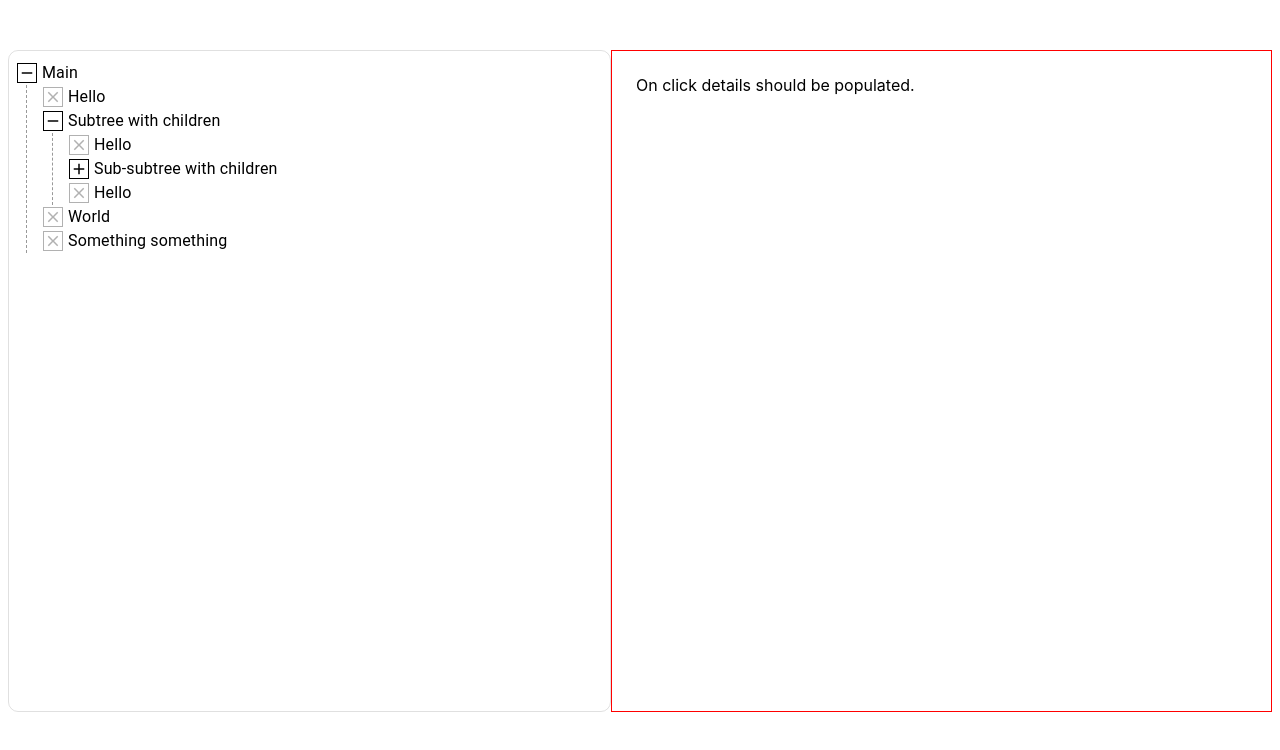
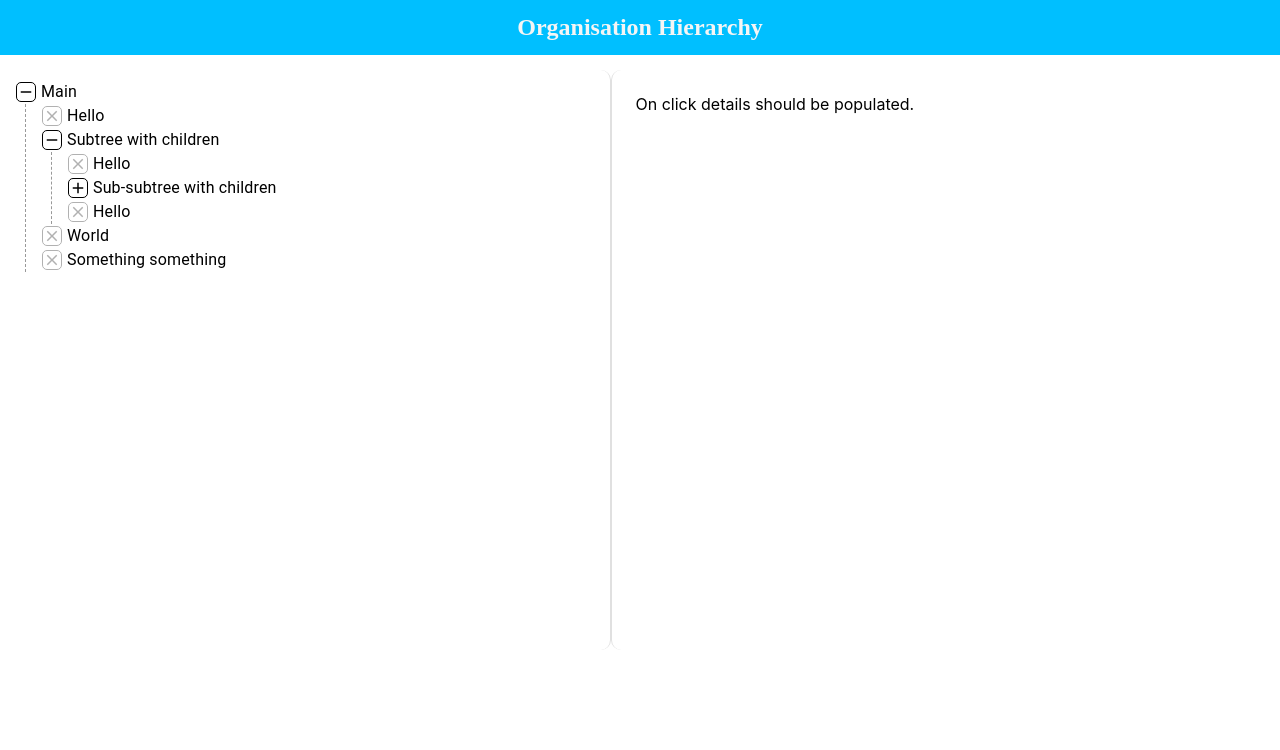
Before and after one commit to msuraj11/organisation-hierarchy, a React (Create React App) app: page / in a window 1280 px wide. Shown: the top 750 px of the page. Built offline with nearby package versions, Linux system fonts and the light colour scheme.

Commit message:
UX-Design

```diff
--- a/src/App.css
+++ b/src/App.css
@@ -1,13 +1,26 @@
+.header {
+  top: 0;
+  left: 0;
+  right: 0;
+  position: fixed;
+  padding: 14px 0;
+  text-align: center;
+  background-color: deepskyblue;
+  color: whitesmoke;
+  margin: 0;
+  font-family: cursive;
+}
+
 .container {
   display: flex;
-  margin: 50px auto;
+  margin: 70px auto;
   max-width: 1300px;
 }
 
 .tree-block {
   width: 35vw;
-  height: 80vh;
-  border: 1px solid rgba(0, 0, 0, 0.12);
+  height: 70vh;
+  border-right: 1px solid rgba(0, 0, 0, 0.12);
   border-radius: 10px;
   right: auto;
   display: flex;
@@ -20,5 +33,6 @@
 .employee-details {
   padding: 24px;
   flex-grow: 1;
-  border: 1px solid red;
+  border-left: 1px solid rgba(0, 0, 0, 0.12);
+  border-radius: 10px;
 }
--- a/src/App.js
+++ b/src/App.js
@@ -5,6 +5,7 @@ import HierarchyView from './components/HierarcyView';
 function App() {
   return (
     <div className="container">
+      <h2 className="header">Organisation Hierarchy</h2>
       <HierarchyView />
       <div className="employee-details">
         On click details should be populated.
--- a/src/components/HierarcyView.js
+++ b/src/components/HierarcyView.js
@@ -8,10 +8,12 @@ const StyledTreeItem = withStyles((theme) => ({
     iconContainer: {
       "& .close": {
         opacity: 0.3,
-        border: "0.2px solid"
+        border: "0.2px solid",
+        borderRadius: "5px"
       },
       "& .remove, .add": {
-        border: "0.2px solid"
+        border: "0.2px solid",
+        borderRadius: "5px"
       }
     },
     group: {
```
